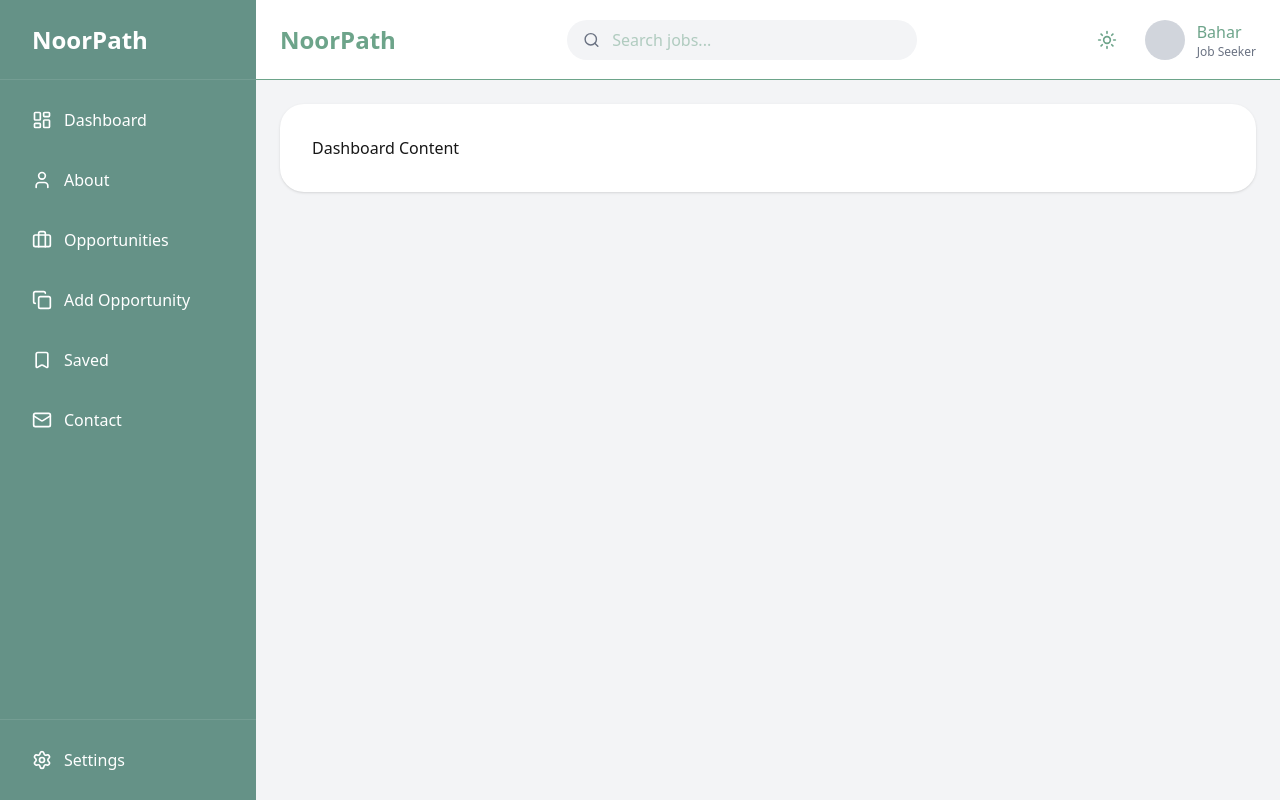
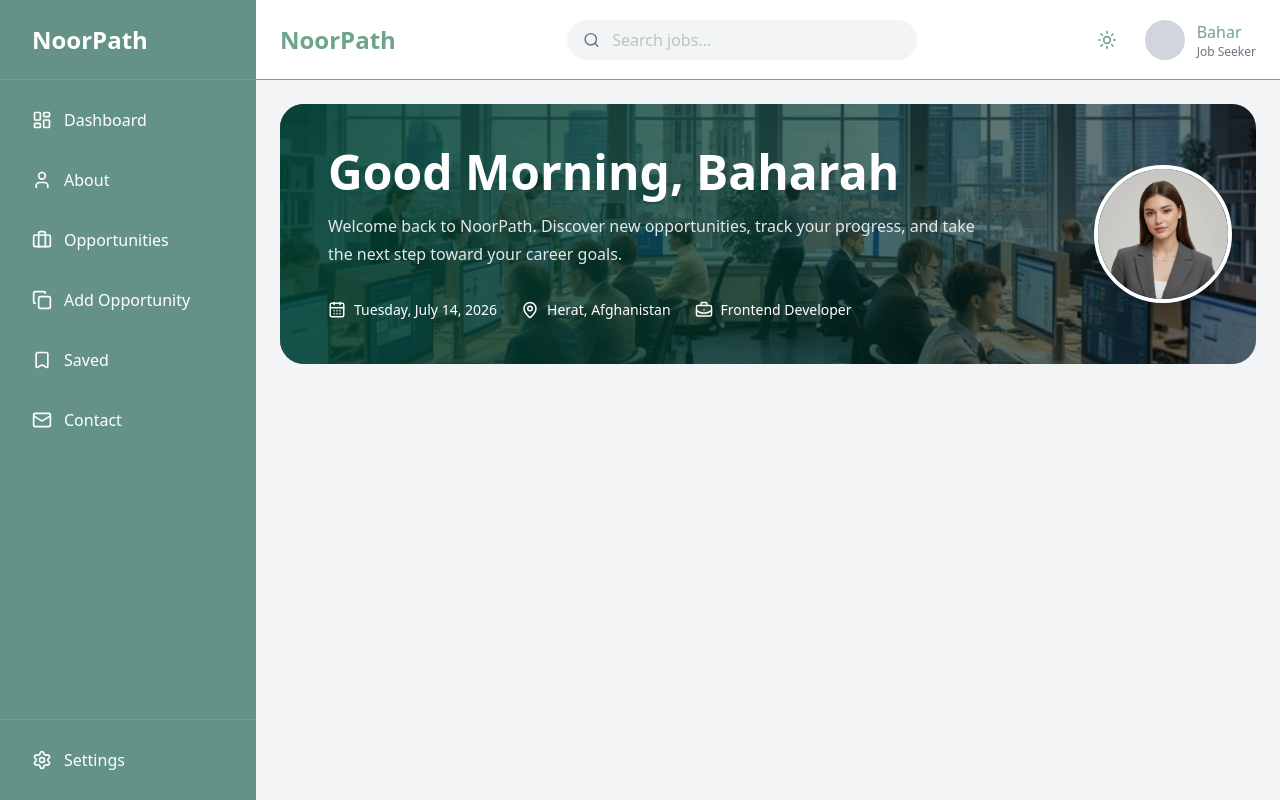
Before and after one commit to Baharah-Rostami/NoorPath, a Next.js app: page /dashboard in a window 1280 px wide. Built offline with nearby package versions, Linux system fonts and the light colour scheme.

Commit message:
dashboard banner added to dashboard page

```diff
--- a/app/dashboard/page.tsx
+++ b/app/dashboard/page.tsx
@@ -1,9 +1,10 @@
+import DashboardBanner from "@/components/dashboard/DashboardBanner";
 export default function DashboardPage() {
   return (
+   <main className="space-y-8">
 
-        <div className="bg-white rounded-3xl p-8 shadow-sm ">
-          Dashboard Content
-        </div>
+    <DashboardBanner />
 
+</main>
   );
 }
--- /dev/null
+++ b/components/dashboard/DashboardBanner.tsx
@@ -0,0 +1,89 @@
+"use client";
+
+import Image from "next/image";
+import {
+  CalendarDays,
+  MapPin,
+  BriefcaseBusiness,
+} from "lucide-react";
+
+export default function DashboardBanner() {
+  const today = new Date().toLocaleDateString("en-US", {
+    weekday: "long",
+    month: "long",
+    day: "numeric",
+    year: "numeric",
+  });
+
+  return (
+    <section className="relative overflow-hidden rounded-3xl">
+
+      {/* Background */}
+      <div className="relative h-[260px] w-full">
+
+        <Image
+          src="/images/office.jpg"
+          alt="Office"
+          fill
+          priority
+          className="object-cover"
+        />
+
+        <div className="absolute inset-0 bg-black/45" />
+
+        <div className="absolute inset-0 bg-linear-to-r from-emerald-900/70 via-emerald-800/35 to-transparent" />
+
+        <div className="absolute inset-0 flex flex-col justify-center px-8 md:px-12">
+          <h1 className="max-w-2xl text-3xl font-bold text-white md:text-5xl">
+            Good Morning, Baharah
+          </h1>
+
+          <p className="mt-4 max-w-2xl text-sm leading-7 text-gray-200 md:text-base">
+            Welcome back to NoorPath. Discover new opportunities,
+            track your progress, and take the next step toward
+            your career goals.
+          </p>
+
+          <div className="mt-8 flex flex-wrap gap-6 text-sm text-white">
+
+            <div className="flex items-center gap-2">
+              <CalendarDays size={18} />
+              {today}
+            </div>
+
+            <div className="flex items-center gap-2">
+              <MapPin size={18} />
+              Herat, Afghanistan
+            </div>
+
+            <div className="flex items-center gap-2">
+              <BriefcaseBusiness size={18} />
+              Frontend Developer
+            </div>
+
+          </div>
+
+        </div>
+
+        {/* Avatar */}
+        <div className="absolute right-6 top-1/2 hidden -translate-y-1/2 md:block">
+
+          <div className="rounded-full border-4 border-white shadow-xl">
+
+            <Image
+              src="/images/avatar.jpg"
+              alt="Profile"
+              width={130}
+              height={130}
+              className="rounded-full object-cover"
+            />
+
+          </div>
+
+        </div>
+
+      </div>
+
+    </section>
+  );
+}
```
Also changed, not shown: app/opportunities/page.tsx (indentation only), components/dashboard/RecentSubmissions.tsx (deleted), public/images/avatar.jpg (added), public/images/office.jpg (added).
